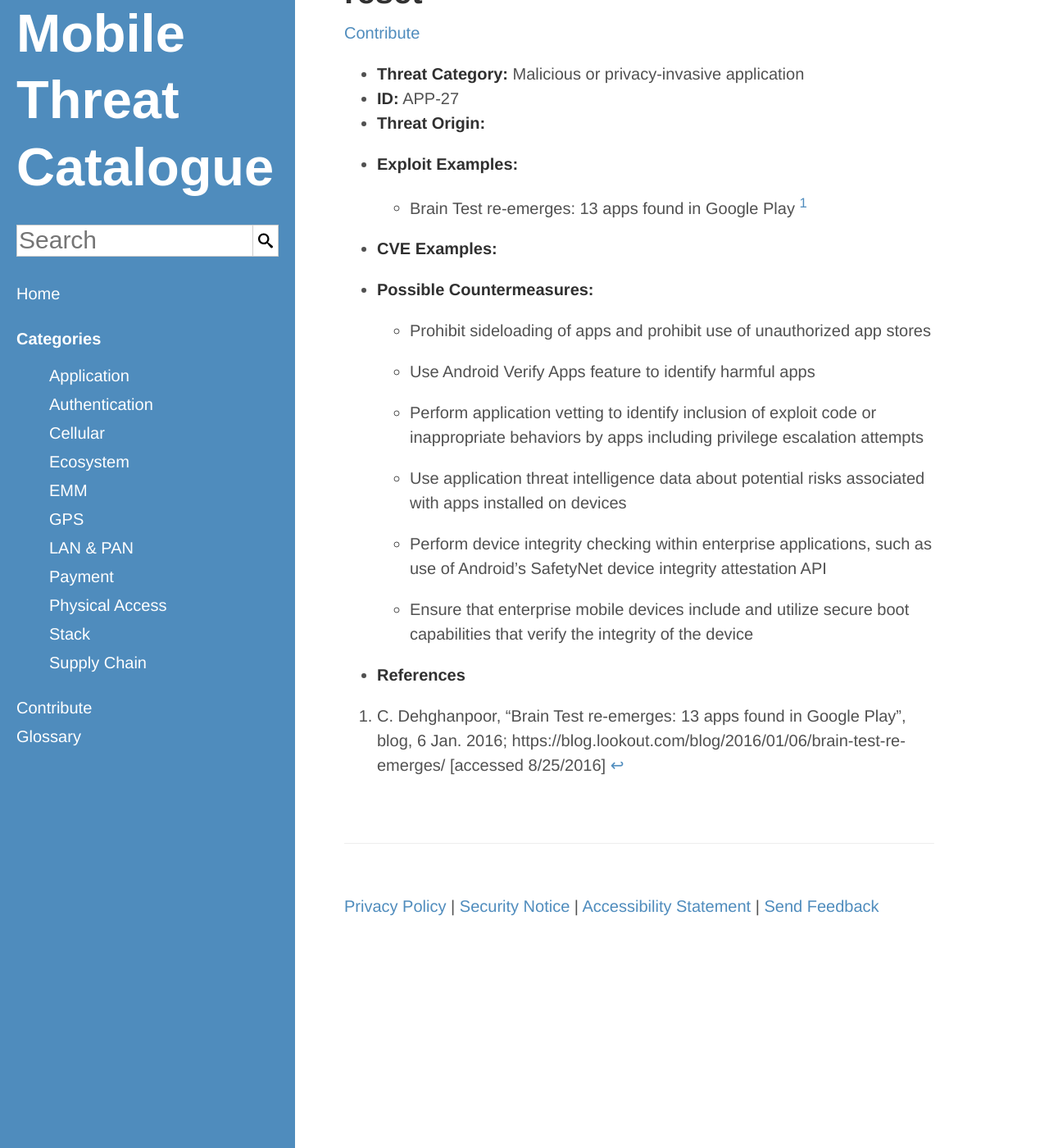
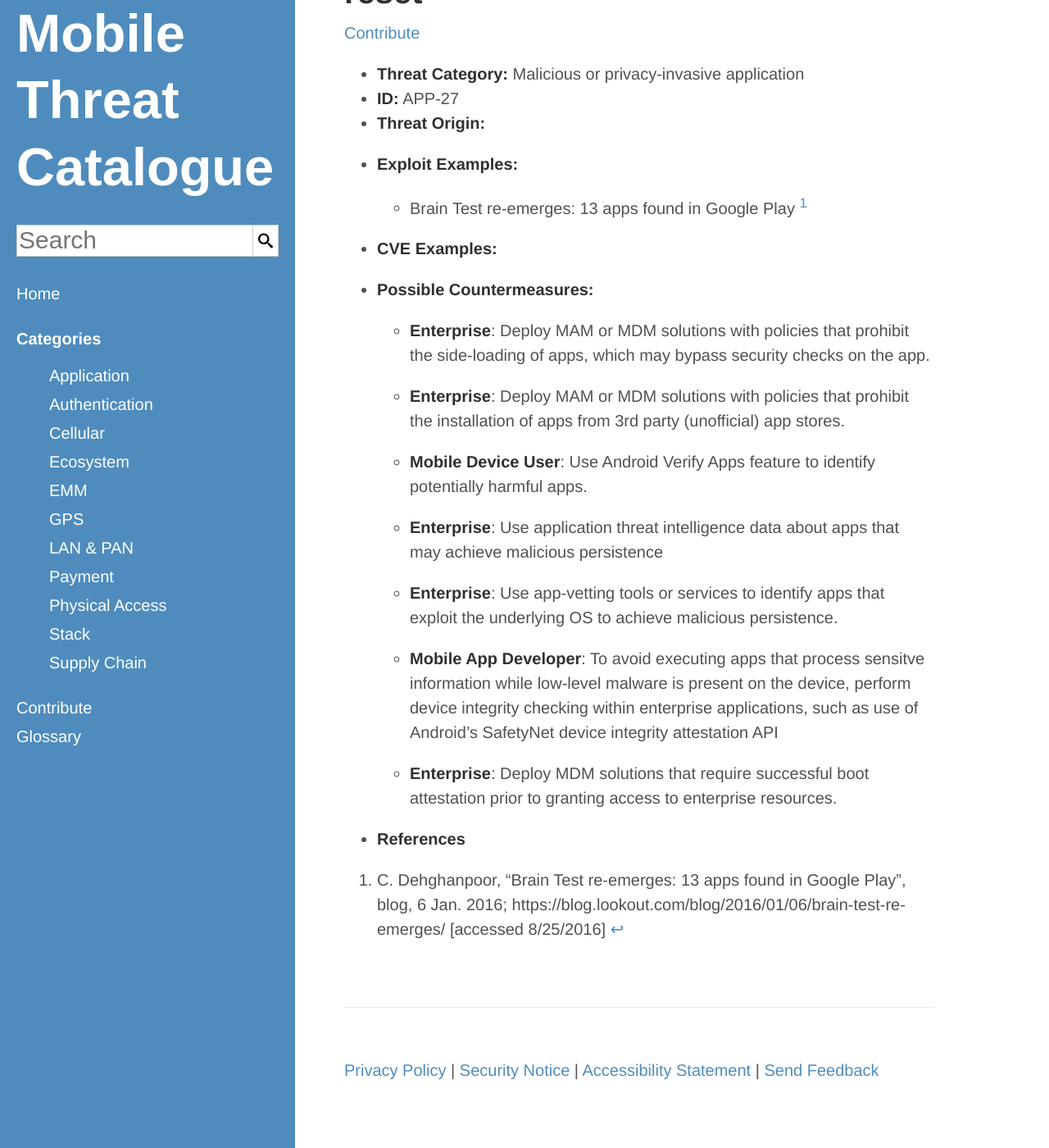
Before and after one commit to usnistgov/mobile-threat-catalogue, a Jekyll site: the page built from _application-threats/APP-27.md, in a window 1280 px wide and 1400 px high, scrolled down 562 px. Shown: the whole window at 82% size. Built offline with Jekyll 4.4.1, drawn with Linux system fonts in a browser that asks for light colours.

Commit message:
#13: update countermeasures and actors.

```diff
--- a/_application-threats/APP-27.md
+++ b/_application-threats/APP-27.md
@@ -8,10 +8,18 @@
         - "Brain Test re-emerges: 13 apps found in Google Play [^102]"
     CVEExample:
     PossibleCountermeasures:
-        - "Prohibit sideloading of apps and prohibit use of unauthorized app stores"
-        - "Use Android Verify Apps feature to identify harmful apps"
-        - "Perform application vetting to identify inclusion of exploit code or inappropriate behaviors by apps including privilege escalation attempts"
-        - "Use application threat intelligence data about potential risks associated with apps installed on devices"
-        - "Perform device integrity checking within enterprise applications, such as use of Android's SafetyNet device integrity attestation API"
-        - "Ensure that enterprise mobile devices include and utilize secure boot capabilities that verify the integrity of the device"
+        "Deploy MAM or MDM solutions with policies that prohibit the side-loading of apps, which may bypass security checks on the app.":
+            - Enterprise
+        "Deploy MAM or MDM solutions with policies that prohibit the installation of apps from 3rd party (unofficial) app stores.":
+            - Enterprise
+        "Use Android Verify Apps feature to identify potentially harmful apps.":
+            - Mobile Device User
+        "Use application threat intelligence data about apps that may achieve malicious persistence":
+            - Enterprise
+        "Use app-vetting tools or services to identify apps that exploit the underlying OS to achieve malicious persistence.":
+            - Enterprise
+        "To avoid executing apps that process sensitve information while low-level malware is present on the device, perform device integrity checking within enterprise applications, such as use of Android's SafetyNet device integrity attestation API":
+            - Mobile App Developer
+        "Deploy MDM solutions that require successful boot attestation prior to granting access to enterprise resources.":
+            - Enterprise
 ---
```
